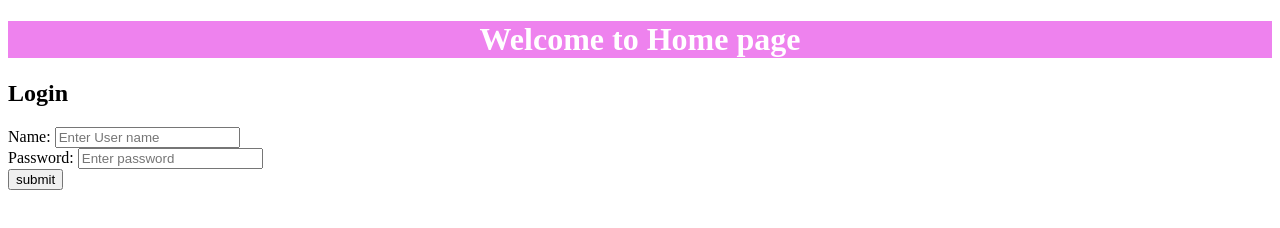
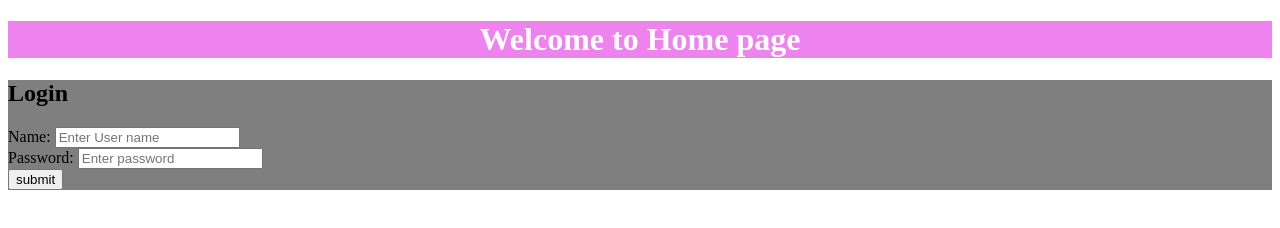
Before and after one commit to Mohannayak07/WELabDemo, a plain HTML site: page index.html in a window 1280 px wide. Drawn offline with Linux system fonts and the light colour scheme.

Commit message:
style added

```diff
--- a/index.html
+++ b/index.html
@@ -9,6 +9,9 @@
         h1{
             color: white;
 
+        }
+        .form{
+            background:linear-gradient(rgba(0,0,0,0.5),rgba(0,0,0,0.5));
         }
     </style>
 </head>
```
